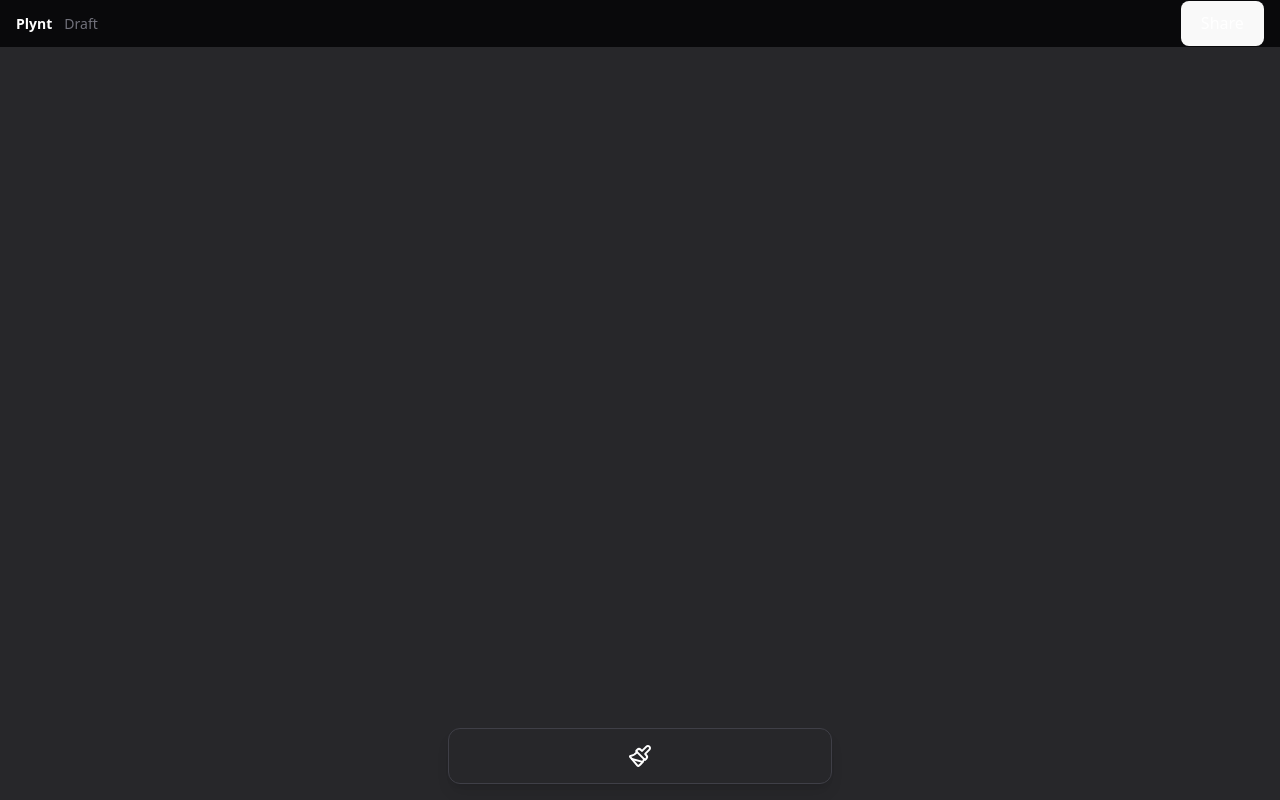
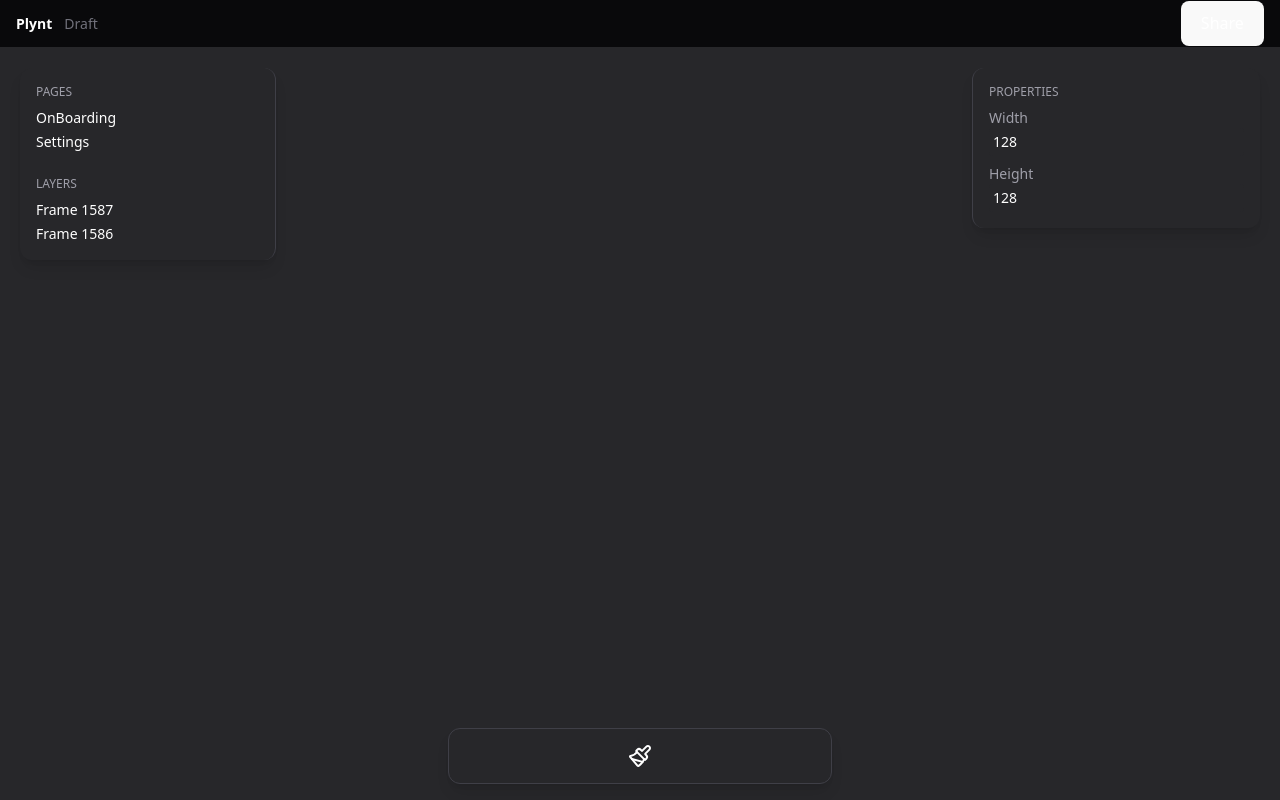
Before and after one commit to not-finley/Plynt, a React (Vite) app: page / in a window 1280 px wide. Built offline with nearby package versions, Linux system fonts and the light colour scheme.

Commit message:
fixed some small errors

```diff
--- a/src/components/CanvasArea.tsx
+++ b/src/components/CanvasArea.tsx
@@ -27,9 +27,9 @@ export default function CanvasArea() {
 
         {/* Floating Sidebar */}
 
-        {/* <Sidebar /> */}
+        <Sidebar />
 
-        {/* <PropertiesPanel /> */}
+        <PropertiesPanel />
       </div>
     );
 }
--- a/src/components/Toolbar.tsx
+++ b/src/components/Toolbar.tsx
@@ -1,4 +1,3 @@
-import React from 'react'
 import { Paintbrush } from 'lucide-react';
 
 const Toolbar = () => {
--- a/src/core/gpu.ts
+++ b/src/core/gpu.ts
@@ -207,7 +207,7 @@ export async function initWebGPU(canvas: HTMLCanvasElement, objURL: string) {
     const eyeY = radius * Math.cos(phi);
     const eyeZ = radius * Math.sin(phi) * Math.cos(theta);
     const view = mat4.lookAt(mat4.create(), [eyeX, eyeY, eyeZ], [0, 0, 0], [0, 1, 0]);
-    const model = mat4.rotateY(mat4.create(), mat4.create(), 0.0);
+    const model = mat4.rotateY(mat4.create(), mat4.create(), 0.0 * time);
     const mvp = mat4.multiply(mat4.create(), projection, mat4.multiply(mat4.create(), view, model));
     const normalMatrix = mat4.transpose(mat4.create(), mat4.invert(mat4.create(), model));
     const lightDir = new Float32Array([19, 1, 1, 0]);
```
